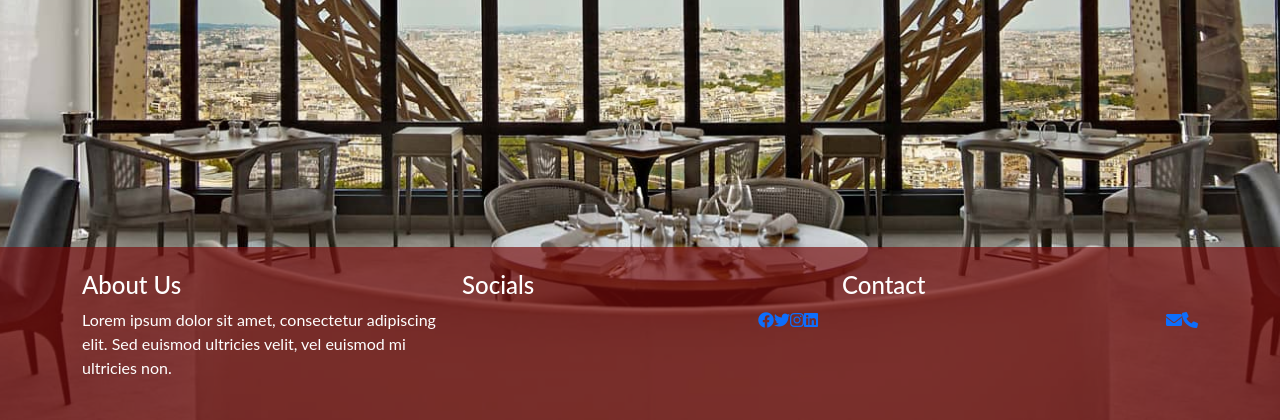
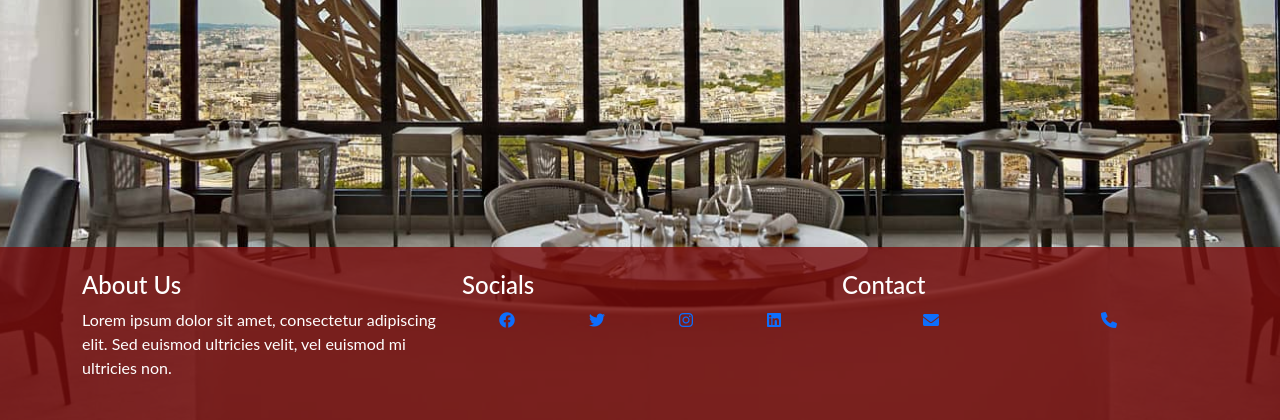
Before and after one commit to Mohamedaliabdikarim/RBS, a Django app: page / in a window 1280 px wide. Shown: the part 380-800 px from the top of the page. Run offline with Django 5.2, Linux system fonts and the light colour scheme.

Commit message:
Fixed the footer to make it look better

```diff
--- a/website/restaurant/static/css/style.css
+++ b/website/restaurant/static/css/style.css
@@ -61,6 +61,13 @@ ul {
 
 .footer {
     margin-top: auto;
-    background-color: rgba(120, 12, 12, 0.67);
+    background-color: rgba(120, 12, 12,.80
+    );
 
 }
+
+.Socials{
+    display: flex;
+    align-items: center;
+    justify-content: space-around;
+}
--- a/website/restaurant/templates/base.html
+++ b/website/restaurant/templates/base.html
@@ -69,7 +69,7 @@
               <!-- Socials -->
               <div class="col-lg-4 col-md-6">
                   <h4>Socials</h4>
-                  <ul class="list-unstyled">
+                  <ul class="list-unstyled Socials ">
                       <li class="mb-2"><a href="https://www.facebook.com/" target="_blank"><i class="fab fa-facebook"></i></a></li>
                       <li class="mb-2"><a href="https://twitter.com/" target="_blank"><i class="fab fa-twitter"></i></a></li>
                       <li class="mb-2"><a href="https://www.instagram.com/" target="_blank"><i class="fab fa-instagram"></i></a></li>
@@ -79,7 +79,7 @@
               <!-- Contact -->
               <div class="col-lg-4 col-md-12">
                   <h4>Contact</h4>
-                  <ul class="list-unstyled">
+                  <ul class="list-unstyled Socials">
                       <li><a href="mailto:info@example.com" target="_blank"><i class="fas fa-envelope"></i></a></li>
                       <li><a href="tel:+1234567890" target="_blank"><i class="fas fa-phone"></i></a></li>
                   </ul>
```
